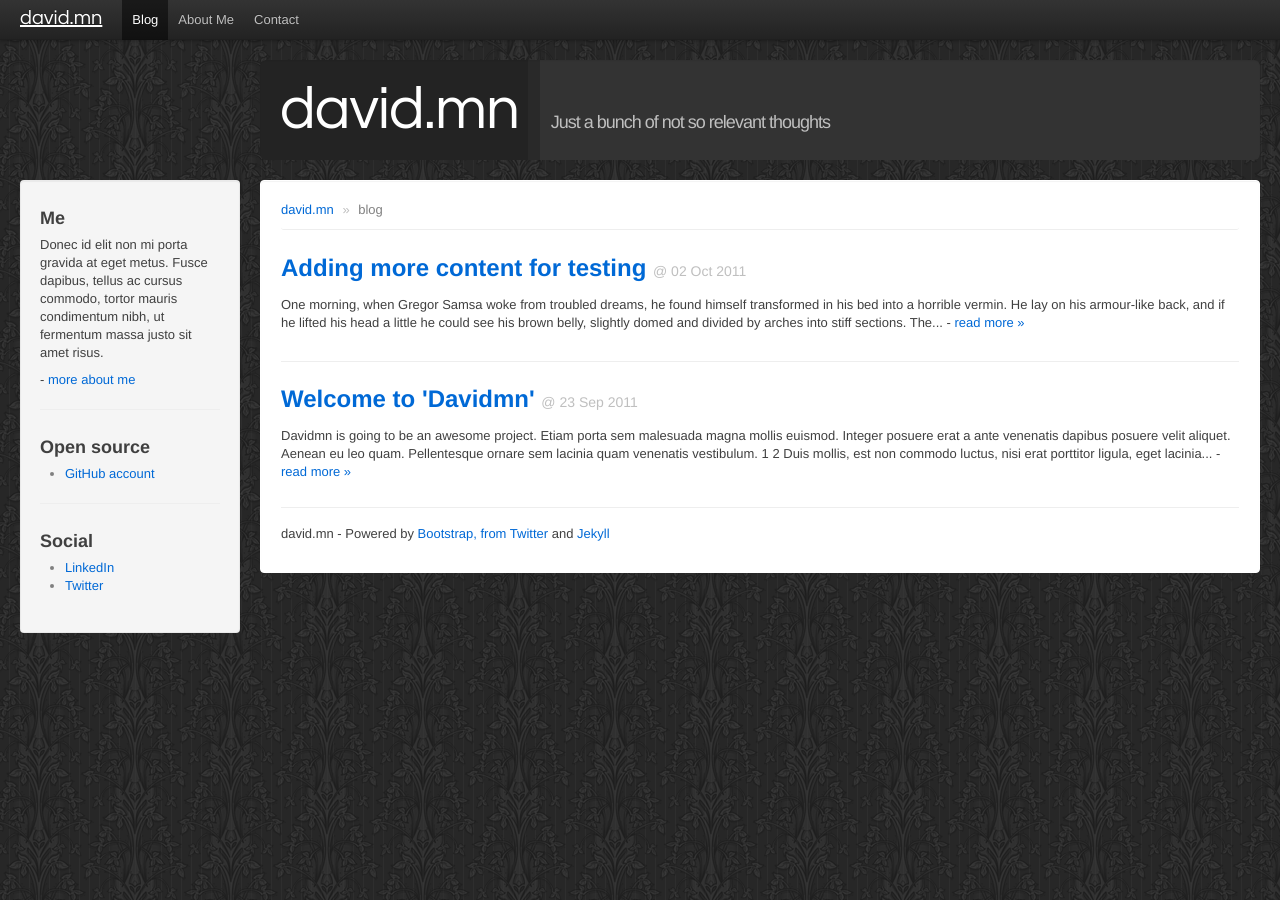
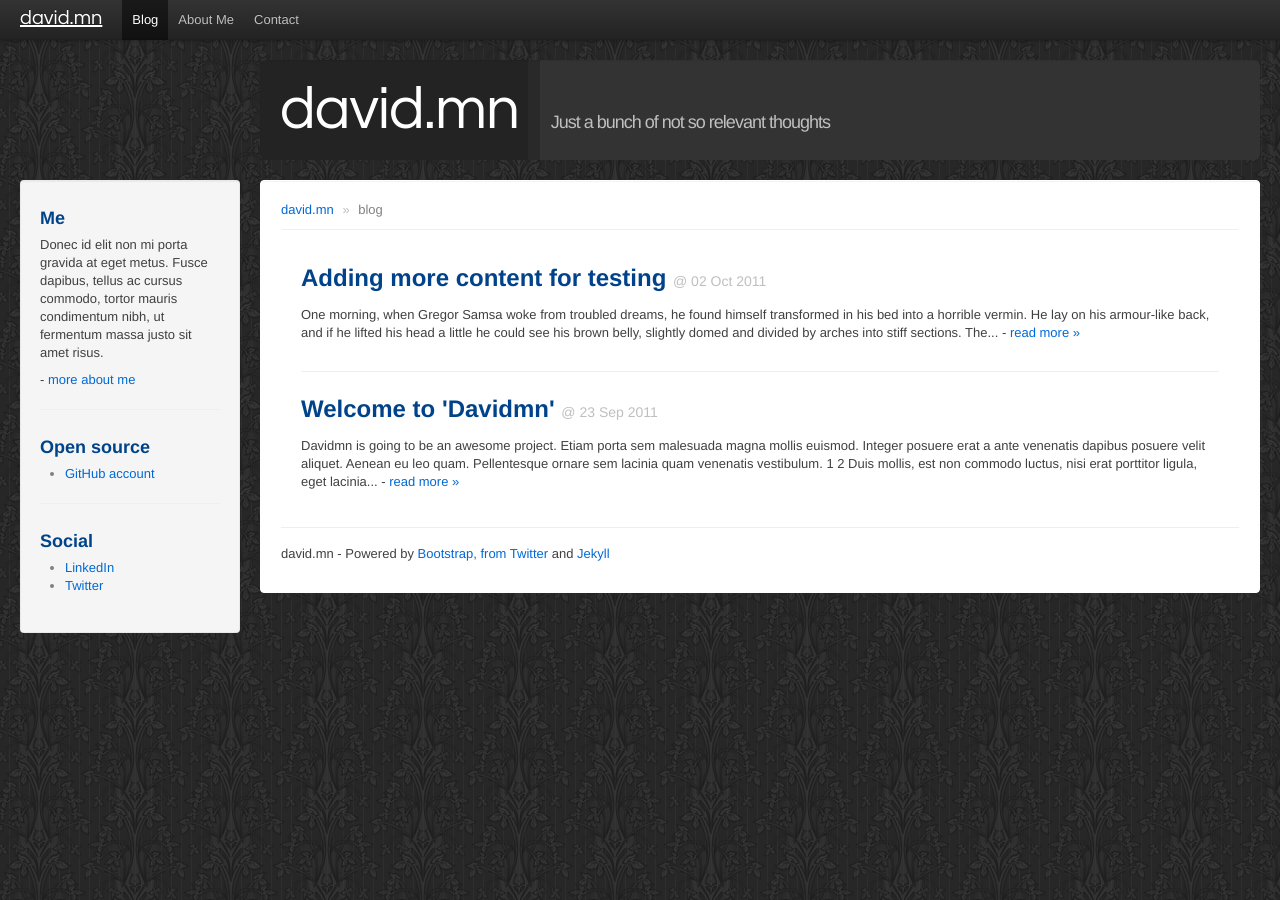
Before and after one commit to dmnelson/dmnelson.github.com, a Jekyll site: the page built from index.html, in a window 1280 px wide. Built offline with Jekyll 4.4.1, drawn with Linux system fonts in a browser that asks for light colours.

Commit message:
Added atom.xml reference to head, and UI changes

```diff
--- a/_includes/head.html
+++ b/_includes/head.html
@@ -7,7 +7,8 @@
 <![endif]-->
 <link href="/css/bootstrap.min.css" rel="stylesheet">
 <link href="/css/custom.css" rel="stylesheet">
-<link href="/images/favicon.ico" rel="shortcut icon" type="image/x-icon" />
+<link href="/images/favicon.ico" rel="shortcut icon" type="image/x-icon"/>
+<link rel="alternate" type="application/atom+xml" title="david.mn Feed" href="/atom.xml">
 <script type="text/javascript" src="/js/jquery-1.6.4.js"></script>
 <script type="text/javascript">
     var _gaq = _gaq || [];
--- a/css/custom.css
+++ b/css/custom.css
@@ -49,11 +49,15 @@ body {
     margin-left: 20px;
     font-family: "Helvetica Neue", Helvetica, Arial, sans-serif;
 }
+.content-body {
+    padding:  10px 20px;
+}
+.content-body h2 {
+    margin-bottom: 10px;
+}
 
-
-.content-body h2 {
-    color: #0064CD;
-    margin-bottom: 10px;
+.content-body h2, .content-body h2 a, .sidebar h3{
+    color: #00438a;
 }
 
 .breadcrumb {
@@ -69,4 +73,8 @@ body {
 
 .sidebar{
     margin-top: 120px;
+
 }
+
+.sidebar .well{
+}
```
